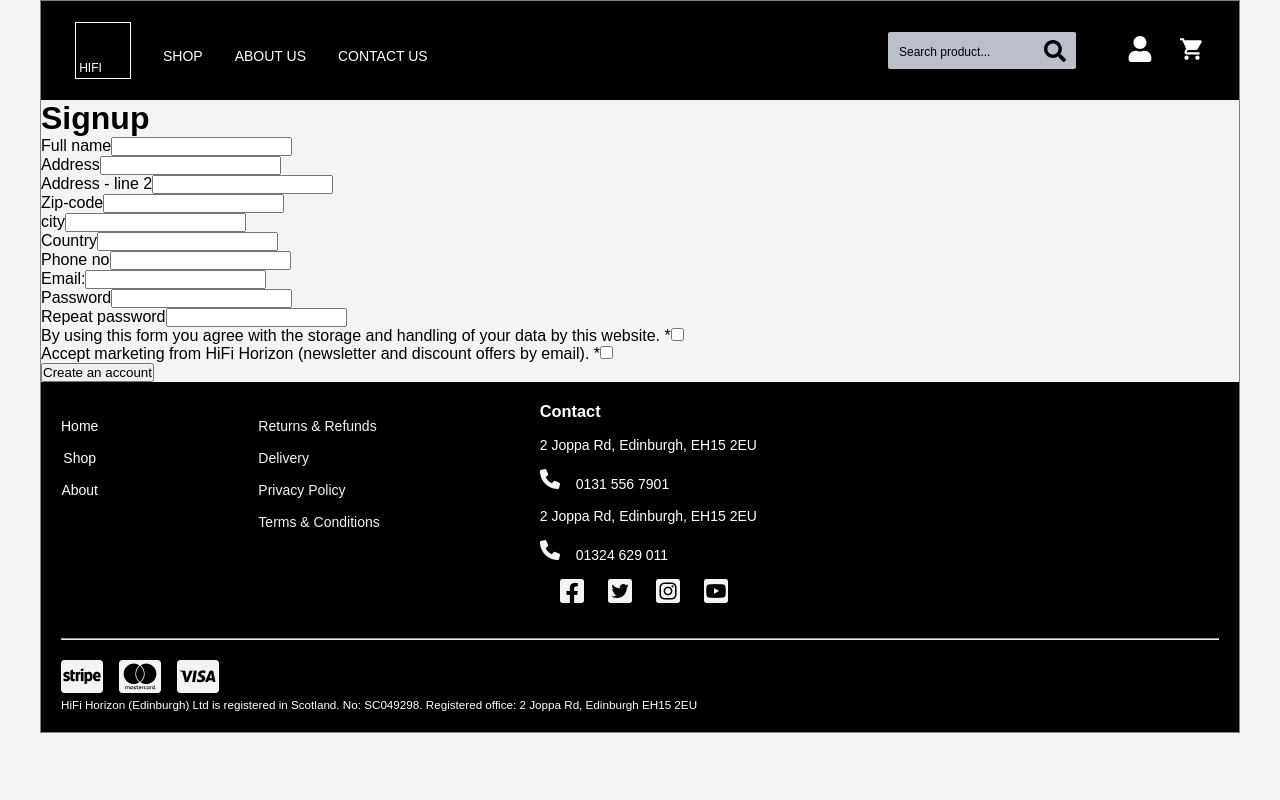
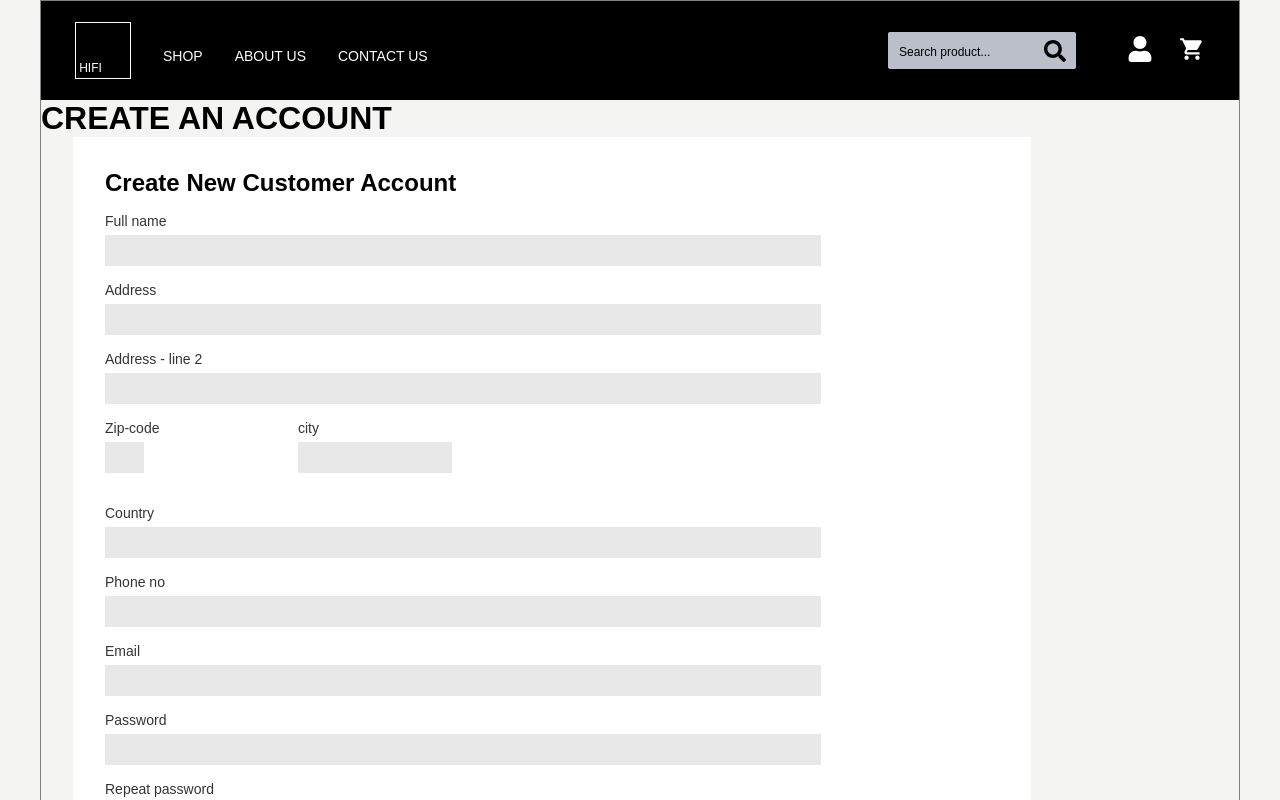
Before and after one commit to rts-cmk-wu13/hifi-horizon-therocket, a React (Vite) app: page /signup in a window 1280 px wide. Shown: the top 800 px of the page. Built offline with nearby package versions, Linux system fonts and the light colour scheme; a web font is replaced by a local one.

Commit message:
styling for form, not finished

```diff
--- a/src/components/SignUp/SignUp.jsx
+++ b/src/components/SignUp/SignUp.jsx
@@ -1,10 +1,10 @@
 import { Form } from 'react-router';
-
+//import { useAuth } from '../../AutoContext.jsx';
 import { useLocation, useNavigate } from 'react-router';
 import { useState } from 'react';
 
 
-export default function Signup() {
+export default function CreateAccount() {
 
     const [error, setError] = useState(null);
     // const { login } = useAuth();
@@ -15,9 +15,12 @@ export default function Signup() {
     async function handleLogin(event) {
         event.preventDefault();
         const formData = new FormData(event.target);
+        formData.delete('repeatpassword'); // Remove repeat password from form data
         const data = Object.fromEntries(formData.entries());
         console.log(data);
         const response = await fetch('http://localhost:4000/register', {
+
+            // const response = await fetch('https://hifi-api-pzft.onrender.com/register', {
             method: 'POST',
             headers: {
                 'Content-Type': 'application/json',
@@ -29,64 +32,68 @@ export default function Signup() {
         if (!response.ok) {
             // Handle error, e.g., show a message to the user
             //throw new Error('Login failed');
-            setError(result.message || 'Login failed');
-            console.error('Login failed:', result);
+            setError(result.message || 'Signup failed');
+            console.error('Signup failed:', result);
             return;
         }
-        login(result.accessToken);
+        // login(result.accessToken);
         navigate(from, { replace: true }); // Redirect to the previous page or home
 
     }
 
     return (
         <div className="signupcontainer">
-            <h1>Signup</h1>
+            <h2>Create New Customer Account</h2>
             <Form onSubmit={handleLogin}>
-            <div className="form-group">
+                <div className="signupcontainer__form-group">
                     <label htmlFor="fullname">Full name</label>
                     <input type="text" id="fullname" name="fullname" required />
                 </div>
-                <div className="form-group">
+                <div className="signupcontainer__form-group">
                     <label htmlFor="address">Address</label>
                     <input type="text" id="address" name="address" required />
                 </div>
-                <div className="form-group">
+                <div className="signupcontainer__form-group">
                     <label htmlFor="address2">Address - line 2</label>
-                    <input type="text" id="address2" name="address2" required />
+                    <input type="text" id="address2" name="address2" />
                 </div>
-                <div className="form-group">
+
+                <div className="signupcontainer__form-group--line">
+                    <div className="signupcontainer__form-group">
                          <label htmlFor="zipcode">Zip-code</label>
                         <input type="text" id="zipcode" name="zipcode" required />
                     </div>
-                <div className="form-group">
+                    <div className="signupcontainer__form-group">
                         <label htmlFor="city">city</label>
                         <input type="text" id="city" name="city" required />
                     </div>
-                <div className="form-group">
+                </div>
+
+                <div className="signupcontainer__form-group">
                     <label htmlFor="country">Country</label>
-                    <input type="text" id="country" name="country" required />
+                    <input type="text" id="country" name="country" />
                 </div>
-                <div className="form-group">
+                <div className="signupcontainer__form-group">
                     <label htmlFor="phone">Phone no</label>
-                    <input type="text" id="phone" name="phone" required />
+                    <input type="text" id="phone" name="phone" />
                 </div>
-                <div className="form-group">
-                    <label htmlFor="email">Email:</label>
+                <div className="signupcontainer__form-group">
+                    <label htmlFor="email">Email</label>
                     <input type="text" id="email" name="email" required />
                 </div>
-                <div className="form-group">
+                <div className="signupcontainer__form-group">
                     <label htmlFor="password">Password</label>
                     <input type="text" id="password" name="password" required />
                 </div>
-                <div className="form-group">
+                <div className="signupcontainer__form-group">
                     <label htmlFor="repeatpassword">Repeat password</label>
                     <input type="text" id="repeatpassword" name="repeatpassword" required />
                 </div>
-                <div className="form-group">
+                <div className="signupcontainer__form-group">
                     <label htmlFor="byusing">By using this form you agree with the storage and handling of your data by this website. *</label>
                     <input type="checkbox" id="byusing" name="byusing" required />
                 </div>
-                <div className="form-group">
+                <div className="signupcontainer__form-group">
                     <label htmlFor="accept">Accept marketing from HiFi Horizon (newsletter and discount offers by email). *</label>
                     <input type="checkbox" id="accept" name="accept" required />
                 </div>
--- a/src/components/SignUp/_signup.scss
+++ b/src/components/SignUp/_signup.scss
@@ -1 +1,63 @@
 @use '/src/styles/variables' as *;
+
+.signupcontainer{
+        display: flex;
+        flex-direction: column;
+        gap: 1rem;
+        padding: 2rem;
+        width: 80%;
+        background-color: white;
+        margin-left: 2rem;
+        label {
+            display: block;        /* Makes the label take full width, pushing input to next line */
+            margin-bottom: 6px;    /* Space between label and input */
+            font-size: 14px;       /* Optional: set font size */
+            color: #333;           /* Optional: label color */
+          }
+
+        input{
+            display: block;
+            width: 80%;
+            padding: 0.5rem;
+            background-color: $sortBackgroundColor;
+            border-style: none;
+            margin-bottom: 1rem;
+        }
+
+        &__message{
+            width: 100%;
+            height: 10rem;
+            background-color: $sortBackgroundColor;
+        }
+
+        &__form-group {
+            border-style: none;
+            margin-bottom: 1rem;
+        }
+
+        &__form-group--line {
+            display: flex;
+            width: 100%;
+            #zipcode {
+                width: 20%;
+            }
+
+            #city {
+                width: 80%;
+            }
+        }
+
+        button {
+            align-self: flex-end;
+            padding: 0.5rem 1rem;
+            background-color: $buttonBackgroundColor;
+            color: $buttonTextColor;
+            border: none;
+            cursor: pointer;
+
+            &:hover {
+            background-color: yellow;
+            color:orange
+            }
+        }
+    }
--- a/src/components/UniversalComponents/Footer.jsx
+++ b/src/components/UniversalComponents/Footer.jsx
@@ -34,12 +34,12 @@ export default function Footer() {
                     <section className="footer__contact">
                         <h3 className="footer__contactTitle">Contact</h3>
                         <div className="footer__contactItems">
-                            <p className="footer__para"><Link to="contact" className="footer__contactItem">
+                            <div className="footer__para"><Link to="contact" className="footer__contactItem">
                                 <p className="footer__para">2 Joppa Rd, Edinburgh, EH15 2EU</p>
-                                <p className="footer__para"><img src={phoneimg} /><span>0131 556 7901</span></p></Link></p>
-                            <p className="footer__para"><Link to="contact" className="footer__contactItem">
+                                <p className="footer__para"><img src={phoneimg} /><span>0131 556 7901</span></p></Link></div>
+                            <div className="footer__para"><Link to="contact" className="footer__contactItem">
                                 <p className="footer__para">2 Joppa Rd, Edinburgh, EH15 2EU</p>
-                                <p className="footer__para"><img src={phoneimg} />01324 629 011</p></Link></p>
+                                <p className="footer__para"><img src={phoneimg} />01324 629 011</p></Link></div>
                         </div>
                         <section className="footer__socials">
                             <div className="footer__socialsItems">
--- a/src/pages/SignUp.jsx
+++ b/src/pages/SignUp.jsx
@@ -1,9 +1,11 @@
-import SignUp from "../components/SignUp/SignUp";
+import CreateAccount from "../components/SignUp/SignUp";
+import Signup from "../components/SignUp/SignUp";
 
 export default function SignUp() {
     return (
         <>
-            <SignUp />
+            <h1>CREATE AN ACCOUNT</h1>
+            <CreateAccount />
         </>
     )
 }
--- a/src/router.jsx
+++ b/src/router.jsx
@@ -6,10 +6,10 @@ import Details from "./pages/Details";
 import Contact from "./pages/Contact";
 import NotFound from "./pages/NotFound";
 import Loading from "./components/loading";
-import AboutUs from "./pages/aBOUTuS.JSX";
+import AboutUs from "./pages/AboutUs";
 import { ErrorBoundary } from "./components/Error";
 import MoreInfo from "./pages/MoreInfo";
-import Signup from "./components/SignUp/SignUp";
+import Signup from "./pages/SignUp";
 // import { getProducts, getProduct } from "./api/typicode";
 // import { handleSubmit } from "./api/actions";
 // import RequireAuth from "./components/RequireAuth";
--- a/src/styles/_organisms.scss
+++ b/src/styles/_organisms.scss
@@ -49,7 +49,7 @@
             color: $backgroundColor;
 
             &:hover {
-                color: lighten($backgroundColor, 20%);
+                color: green;
             }
         }
     }
```
Lines whose indentation alone changed are shown as unchanged.
